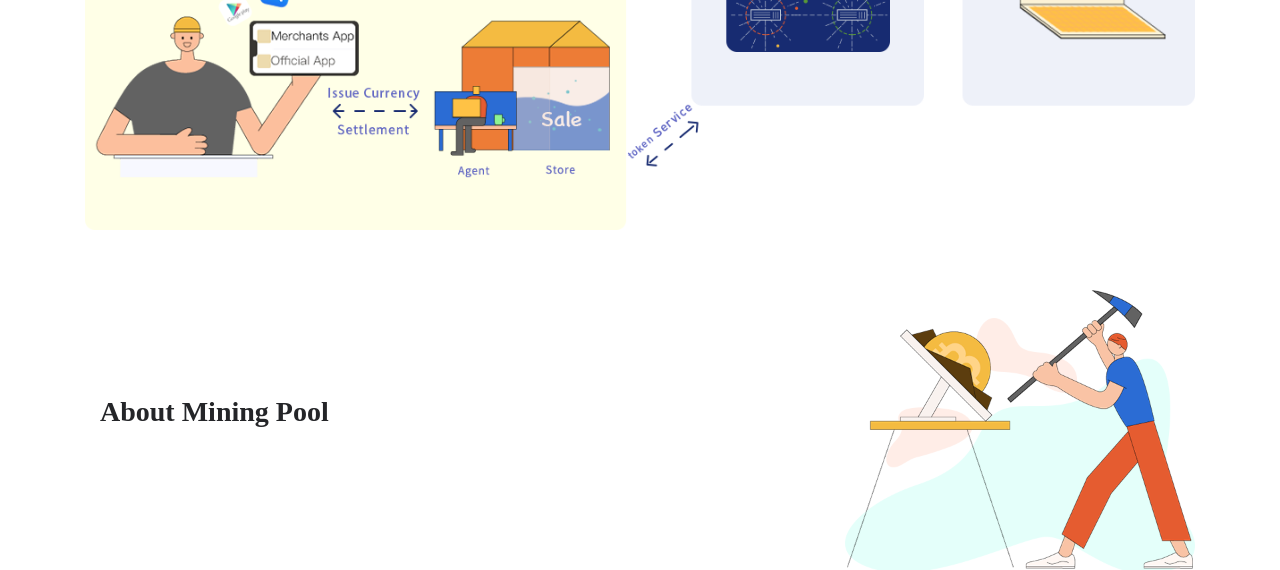
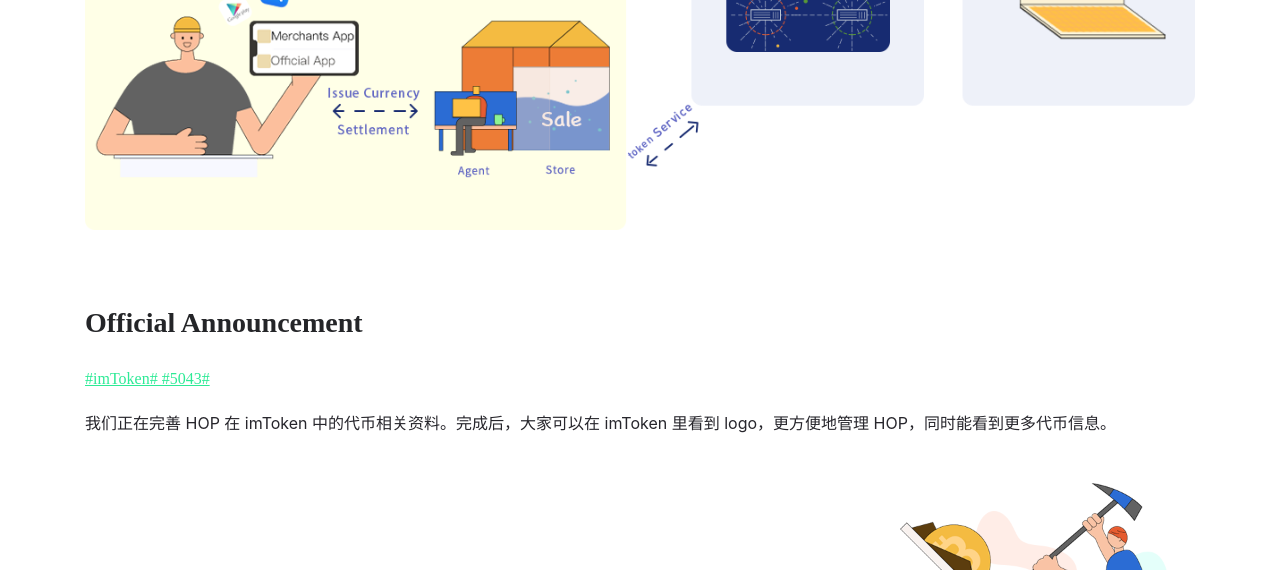
Before and after one commit to dAskyacc/website, a website with bundled scripts: page public/index.html in a window 1280 px wide. Shown: the part 2000-2570 px from the top of the page. Built offline with nearby package versions, Linux system fonts and the light colour scheme.

Commit message:
add imtoken

```diff
--- a/public/css/main.css
+++ b/public/css/main.css
@@ -336,3 +336,11 @@
 .d-xxs-none {
   display: none !important;
 }
+
+.imtoken-link {
+  padding: .25rem 0;
+  font-family: DIN;
+  font-weight: 500;
+  text-decoration: underline;
+  color:rgba(45,234,150,1);
+}
--- a/public/index.html
+++ b/public/index.html
@@ -229,6 +229,12 @@
             </a>
           </li>
           <li class="nav-item">
+            <a href="#announcement-section" class="nav-link js-scroll-trigger i18n"
+            data-en="Announcement" data-cn="公告">
+              Announcement
+            </a>
+          </li>
+          <li class="nav-item">
             <a href="#user-section" data-en="User" data-cn="用户"
             class="nav-link js-scroll-trigger i18n">
               User
@@ -376,6 +382,23 @@
       </div>
     </div>
   </section>
+
+  <!-- Announcement Section -->
+  <section id="announcement-section" class="section">
+    <div class="container">
+      <h3 class="section-title i18n" data-en="Official Announcement" data-cn="官方公告">
+        Official Announcement
+      </h3>
+      <p class="imtoken-link">#imToken# #5043#</p>
+      <p class="i18n" data-en="我们正在完善 HOP 在 imToken 中的代币相关资料。完成后，大家可以在 imToken 里看到 logo，更方便地管理 HOP，同时能看到更多代币信息。"
+      data-cn="我们正在完善 HOP 在 imToken 中的代币相关资料。完成后，大家可以在 imToken 里看到 logo，更方便地管理 HOP，同时能看到更多代币信息。"
+      >
+        我们正在完善 HOP 在 imToken 中的代币相关资料。完成后，大家可以在 imToken 里看到 logo，更方便地管理 HOP，同时能看到更多代币信息。
+      </p>
+    </div>
+  </section>
+
+
   <!-- minner-section -->
   <section id="minner-section" class="section minner-section">
     <div class="container">
```
